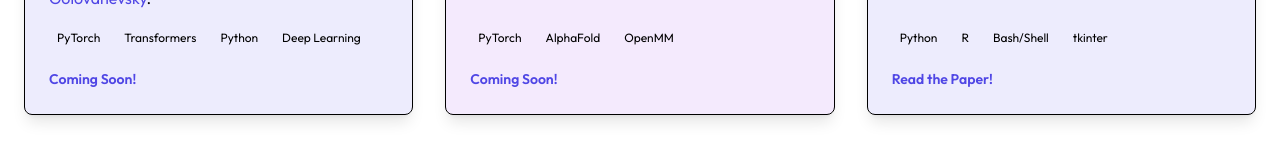
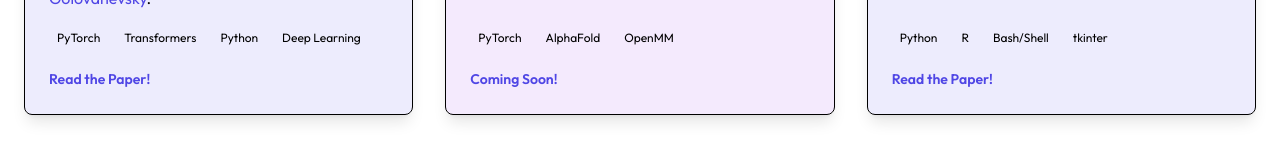
Before and after one commit to pmahable/pmahable.github.io, a Next.js app: page /research in a window 1280 px wide. Shown: the part 559-704 px from the top of the page. Built offline with nearby package versions, Linux system fonts and the light colour scheme.

Commit message:
Add arXiv link for PiCME paper.

```diff
--- a/app/components/Research.tsx
+++ b/app/components/Research.tsx
@@ -27,8 +27,8 @@ const projects: ResearchProject[] = [
     lab: '<a href="https://rsinghlab.org" target="_blank" rel="noopener noreferrer" class="text-indigo-600 hover:text-indigo-500 transition-colors duration-300">Singh Lab</a> at Brown University',
     date: '2025',
     publication: {
-      title: 'Coming Soon!',
-      url: '#'
+      title: 'Read the Paper!',
+      url: 'https://arxiv.org/abs/2507.03165'
     },
     technologies: ['PyTorch', 'Transformers', 'Python', 'Deep Learning'],
     imageUrl: '/research/multimodal.png'
```
